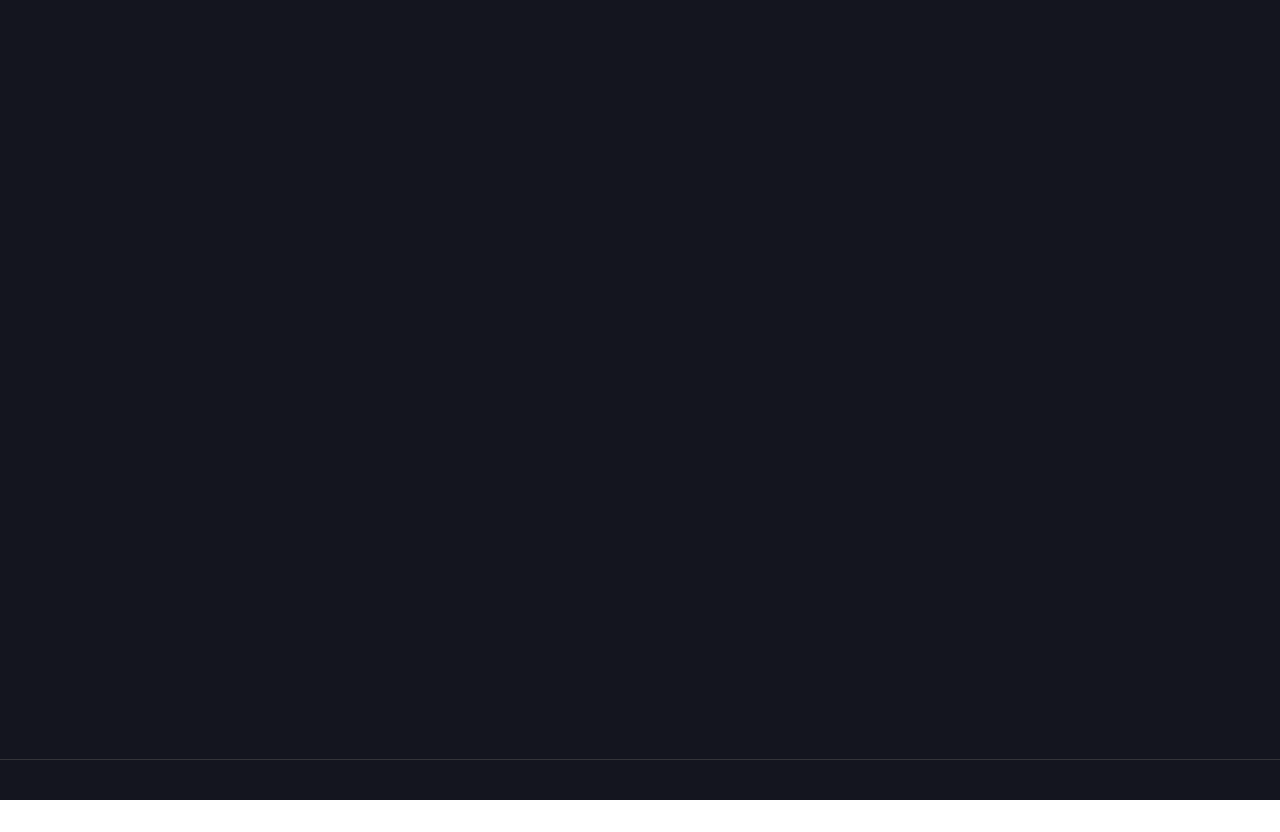
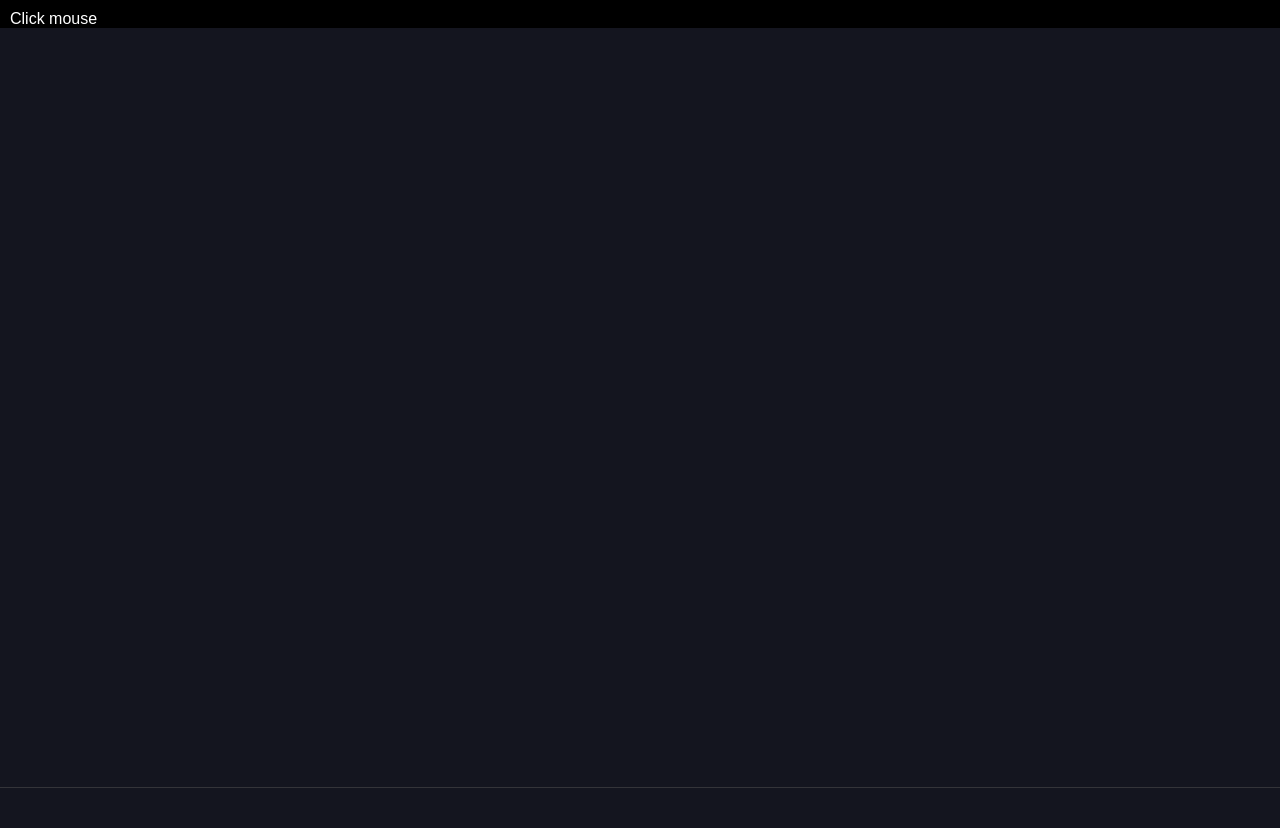
Before and after one commit to DiademDev/TestSite, a plain HTML site: page index.html in a window 1280 px wide. Before the commit the page ends 804 px from the top, so only its background shows below. Drawn offline with nearby package versions, Linux system fonts and the light colour scheme.

Commit message:
Update index.html

```diff
--- a/index.html
+++ b/index.html
@@ -14,9 +14,17 @@
     width: 100%;
     height: 100vh;
   }
+  #click {
+    background-color: black;
+    color: white;
+    font-family: Arial, Helvetica, sans-serif;
+    padding-left: 10px;
+    padding-top: 10px;
+  }
 </style>
 </head>
 <body>
+    <div id="click">Click mouse</div>
 <div id="canvas-container"></div>
 <script>
   // Initialize Matter.js
```
